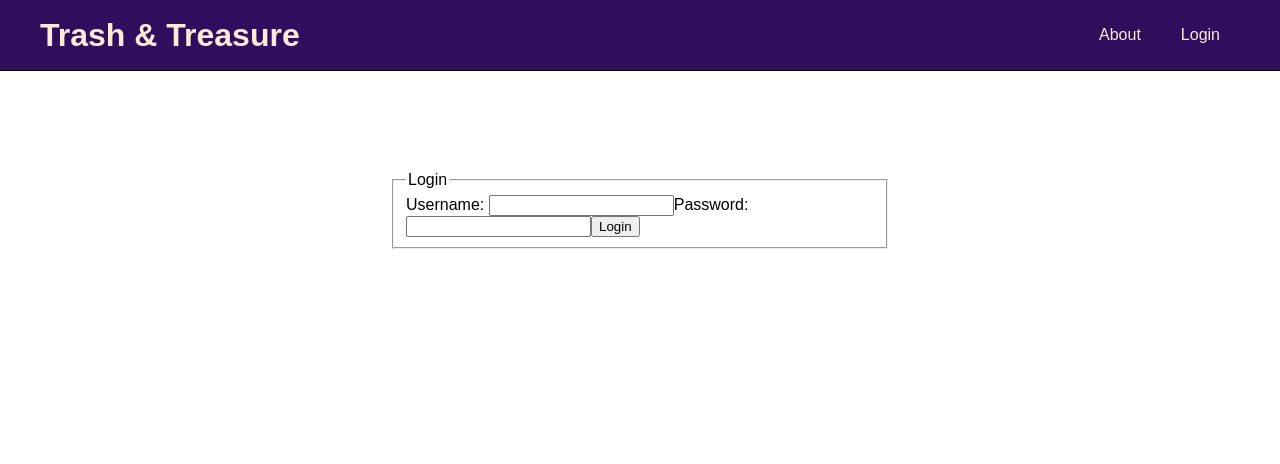
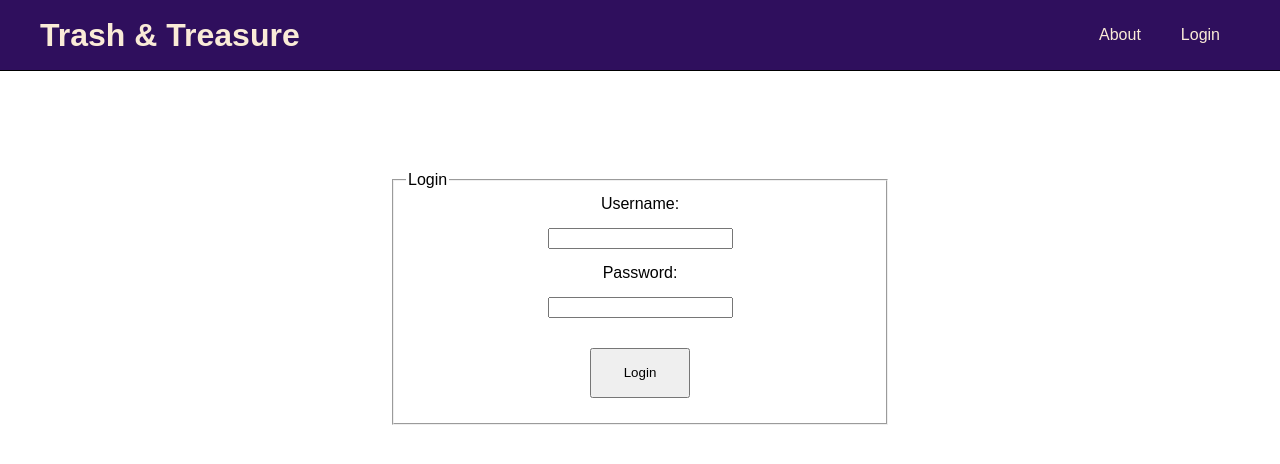
Before and after one commit to Passiv3/trash-and-treasure, a React (Vite) app: page /login in a window 1280 px wide. Shown: the top 464 px of the page. Built offline with nearby package versions, Linux system fonts and the light colour scheme.

Commit message:
Attempting to add authentication to front end

```diff
--- a/src/components/loginForm/loginForm.css
+++ b/src/components/loginForm/loginForm.css
@@ -2,3 +2,20 @@
     max-width: 500px;
     margin: auto;
 }
+
+.login-set{
+    display: flex;
+    flex-direction: column;
+    justify-content: space-evenly;
+    align-items: center;
+}
+
+input{
+    margin: 15px 10px;
+}
+
+.login-button{
+    width: 100px;
+    height: 50px;
+
+}
--- a/src/components/loginForm/loginForm.jsx
+++ b/src/components/loginForm/loginForm.jsx
@@ -5,13 +5,13 @@ import './loginForm.css';
 const LoginForm = () => {
     return(
         <form className = "login-form">
-            <fieldset>
+            <fieldset className="login-set">
                 <legend>Login</legend>
                 <label htmlFor="username">Username: </label>
-                <input type="text" name="username"></input>
+                <input type="text" name="username" required></input>
                 <label htmlFor = "password">Password: </label>
-                <input type="password" name="password"></input>
-                <input type="submit" value="Login"></input>
+                <input type="password" name="password" required></input>
+                <input className="login-button" type="submit" value="Login"></input>
             </fieldset>
         </form>
     );
--- a/src/pages/aboutPage.jsx
+++ b/src/pages/aboutPage.jsx
@@ -1,8 +1,19 @@
 import React from 'react';
 
+import './pagestyles.css'
 
 const AboutPage = () => {
-    return(<h1>AboutPage</h1>);
+    return(
+        <section className="about-page main-content">
+            <h2 className="title">Welcome to Trash and Treasure!</h2>
+            <p className="about-content">
+                "Someone's trash is another person's treasure". This is a sentiment that I want to demonstrate with this website.
+                Post your personal belongings and let other people rate them! You can also rate other people's
+                belongings. Everything is subjective, and not everyone will have the same opinion as you. You must make an
+                account to rate or post.
+            </p>
+        </section>
+    );
 
 }
 
--- a/src/pages/pagestyles.css
+++ b/src/pages/pagestyles.css
@@ -11,3 +11,11 @@
     row-gap: 30px;
     column-gap: 30px;
 }
+
+.about-page{
+    text-align: center;
+}
+
+.about-content{
+    margin: 50px 50px;
+}
```
Also changed, not shown: src/context/auth-context.js (added, +8 -0 lines).
